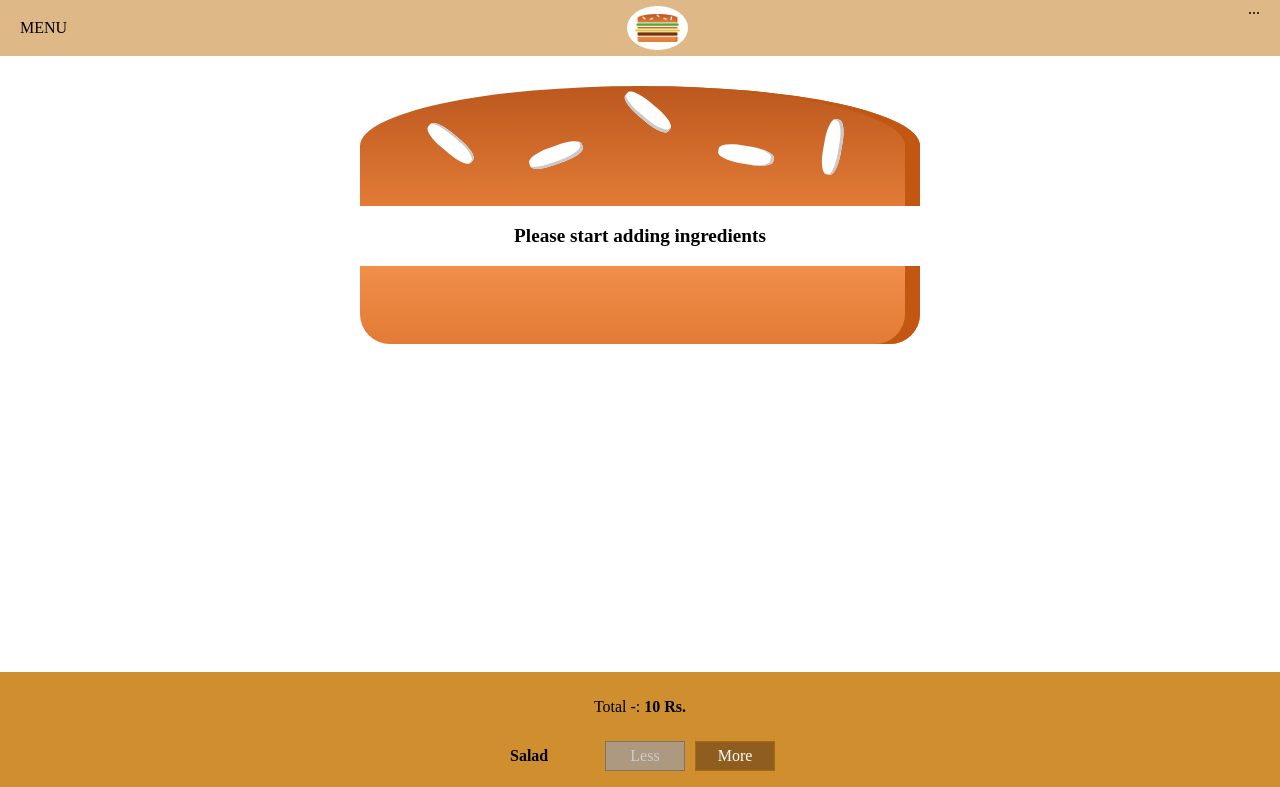
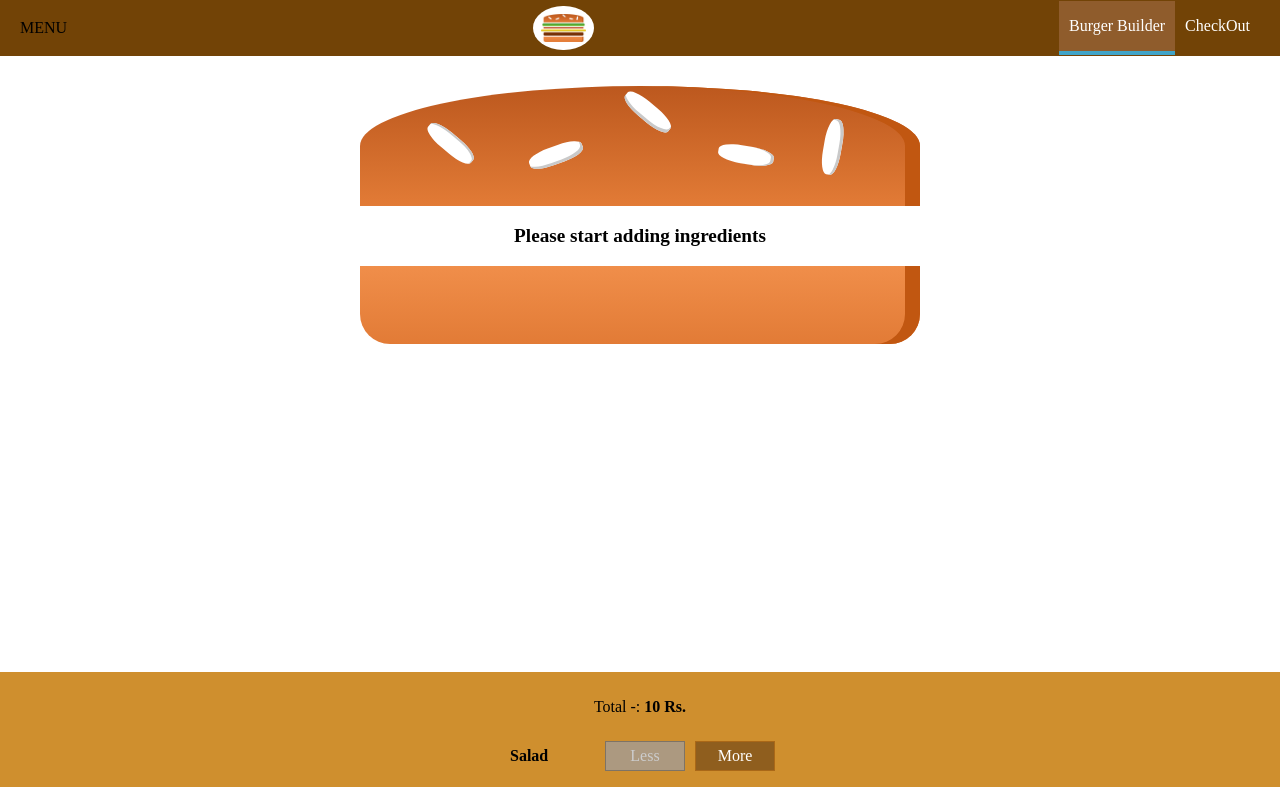
Before and after one commit to aman32767/stack, a React app: page / in a window 1280 px wide. Shown: the top 787 px of the page. Built offline with nearby package versions, Linux system fonts and the light colour scheme.

Commit message:
added navigation items

```diff
--- /dev/null
+++ b/src/components/Navigation/NavigationItem/NavigationItem.css
@@ -0,0 +1,25 @@
+.NavigationItem{
+    margin:0;
+    box-sizing: border-box;
+    display: flex;
+    height: 100%;
+    align-items: center;
+}
+.NavigationItem a{
+    color : white ;
+    text-decoration: none;
+    height: 100;
+    padding :16px 10px;
+    border-bottom : 4px solid transparent;
+    box-sizing: border-box;
+    display: block;
+
+}
+.NavigationItem a:hover,
+.NavigationItem a:active,
+.NavigationItem a.active{
+
+    background-color: #8F5C2C;
+    border-bottom: 4px solid #40A4C8;
+    color:white;
+}
--- /dev/null
+++ b/src/components/Navigation/NavigationItem/NavigationItem.js
@@ -0,0 +1,12 @@
+import React from 'react';
+import classes from './NavigationItem.css'
+
+const navigationItem = props => (
+    <li className={classes.NavigationItem}>
+        <a
+        href={props.link}
+        className={props.active ? classes.active : null}>{props.children}</a>
+    </li>
+)
+
+export default navigationItem;
--- /dev/null
+++ b/src/components/Navigation/NavigationItems/NavigationItems.css
@@ -0,0 +1,8 @@
+.NavigationItems{
+    margin:0;
+    padding:0;
+    list-style:none;
+    display: flex;
+    align-items:center;
+    height: 100%;
+}
--- a/src/components/Navigation/NavigationItems/NavigationItems.js
+++ b/src/components/Navigation/NavigationItems/NavigationItems.js
@@ -1,7 +1,12 @@
-import React from 'react'
+import React from 'react';
+import classes from './NavigationItems.css'
+import NavigationItem from '../NavigationItem/NavigationItem'
 
-const navigationItems = props => (
-
+const navigationItems = ()=> (
+    <ul className={classes.NavigationItems}>
+        <NavigationItem link="/" active>Burger Builder</NavigationItem>
+        <NavigationItem link="/">CheckOut</NavigationItem>
+    </ul>
 )
 
 export default navigationItems;
--- a/src/components/Navigation/Toolbar/Toolbar.css
+++ b/src/components/Navigation/Toolbar/Toolbar.css
@@ -4,7 +4,7 @@
     position: fixed;
     top: 0;
     left:0;
-    background-color: burlywood;
+    background-color: rgb(114, 67, 6);
     display:flex;
     justify-content: space-between;
     align-items: center;
--- a/src/components/Navigation/Toolbar/Toolbar.js
+++ b/src/components/Navigation/Toolbar/Toolbar.js
@@ -1,13 +1,14 @@
 import React from 'react';
 import classes from './Toolbar.css'
 import Logo from '../../Logo/Logo'
+import NavigationItems from "../NavigationItems/NavigationItems";
 
 const toolbar = props => (
     <header className={classes.Toolbar}>
         <div>MENU</div>
         <Logo />
         <nav>
-            ...
+            <NavigationItems />
         </nav>
     </header>
 )
--- a/src/components/OrderSummary/OrderSummary.js
+++ b/src/components/OrderSummary/OrderSummary.js
@@ -16,7 +16,7 @@
         <ul>
             {ingredientSummary}
         </ul>
-        <p className={classes.Success}><strong>Total Price - {props.price}</strong></p>
+        <p className={classes.Success}><strong>Total Price - {props.price} Rs</strong></p>
         <p>Continue to checkout??</p>
         <Button btnType="Danger" clicked={props.purchaseCancelled}>CANCEL</Button>
         <Button btnType="Success" clicked={props.purchaseContinue}>CONTINUE</Button>
```
